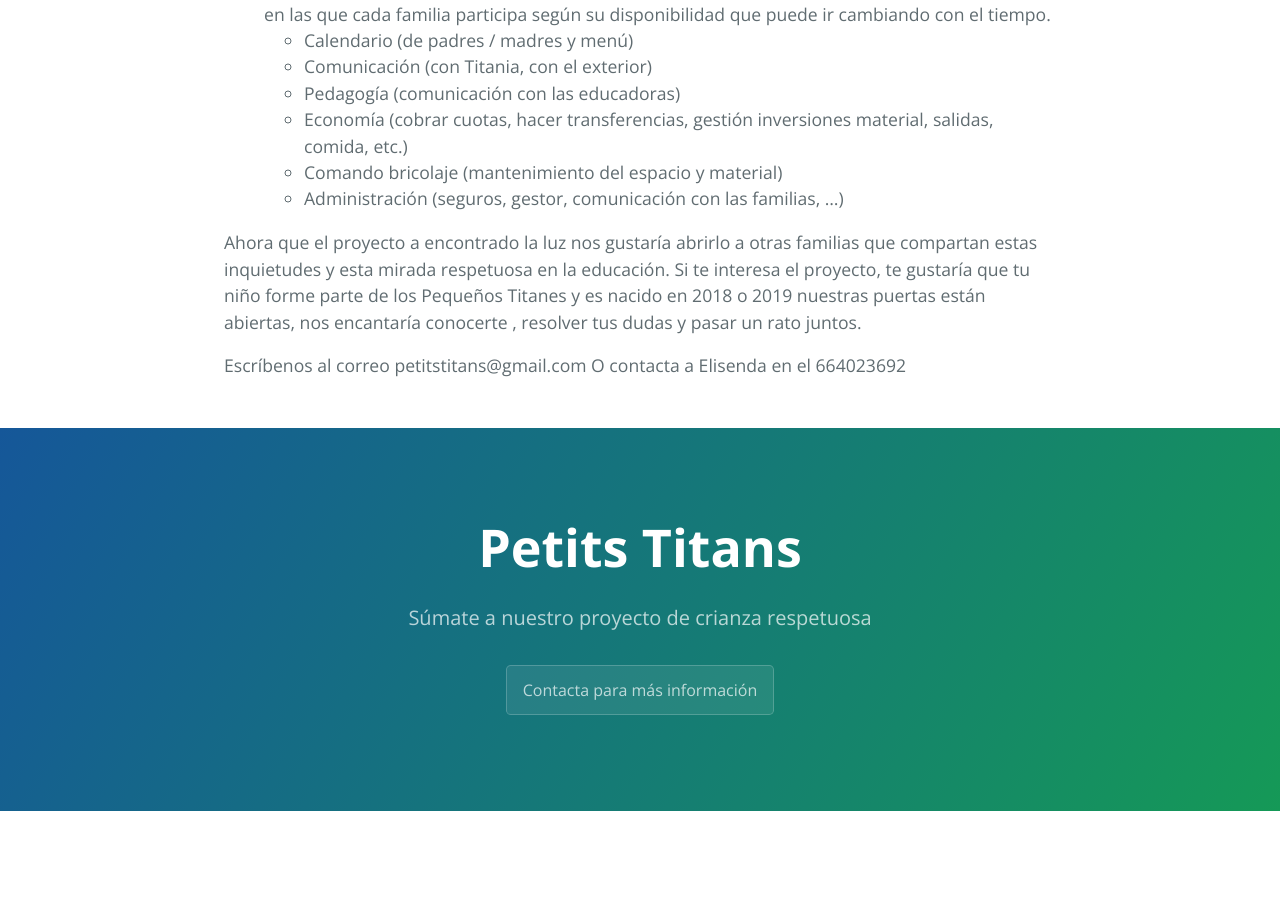
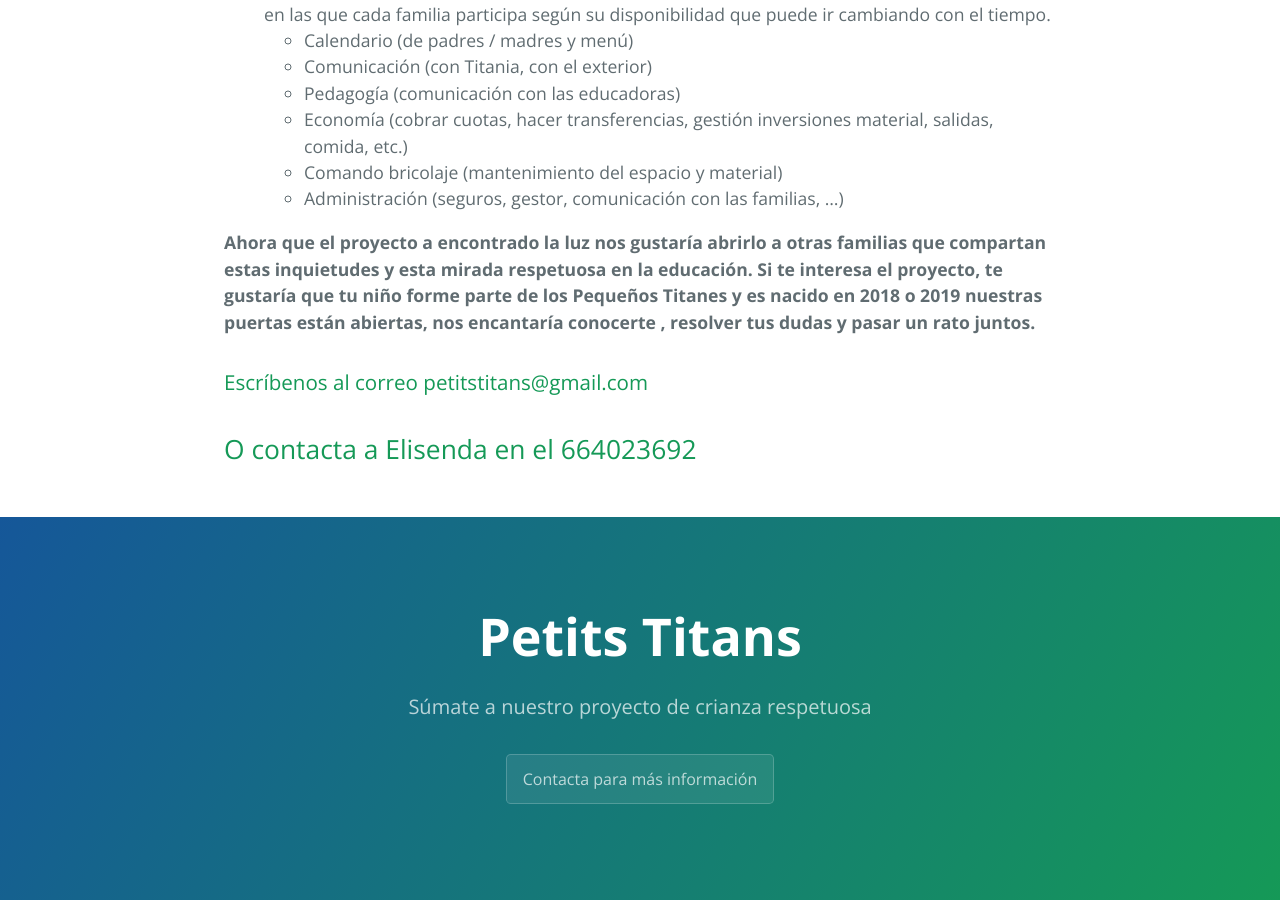
Before and after one commit to sseerrggii/Petits-Titans, a Jekyll site: the page built from index.md, in a window 1280 px wide and 900 px high, scrolled down 4298 px. Built offline with Jekyll 4.4.1, drawn with Linux system fonts in a browser that asks for light colours; our own code applies the rules of GitHub Pages for plain Markdown files; the repository's description, which GitHub fills in, is left out; before the commit the page ends 5109 px from its top, so only the background shows below that.

```diff
--- a/index.md
+++ b/index.md
@@ -72,7 +72,7 @@ Además, participar de un proyecto autogestionado supone, sin duda, un crecimien
   * Comando bricolaje (mantenimiento del espacio y material)
   * Administración (seguros, gestor, comunicación con las familias, ...)
 
-Ahora que el proyecto a encontrado la luz nos gustaría abrirlo a otras familias que compartan estas inquietudes y esta mirada respetuosa en la educación. Si te interesa el proyecto, te gustaría que tu niño forme parte de los Pequeños Titanes y es nacido en 2018 o 2019 nuestras puertas están abiertas, nos encantaría conocerte , resolver tus dudas y pasar un rato juntos.
+**Ahora que el proyecto a encontrado la luz nos gustaría abrirlo a otras familias que compartan estas inquietudes y esta mirada respetuosa en la educación. Si te interesa el proyecto, te gustaría que tu niño forme parte de los Pequeños Titanes y es nacido en 2018 o 2019 nuestras puertas están abiertas, nos encantaría conocerte , resolver tus dudas y pasar un rato juntos.**
 
-Escríbenos al correo petitstitans@gmail.com
-O contacta a Elisenda en el 664023692
+### Escríbenos al correo petitstitans@gmail.com
+## O contacta a Elisenda en el 664023692
```
